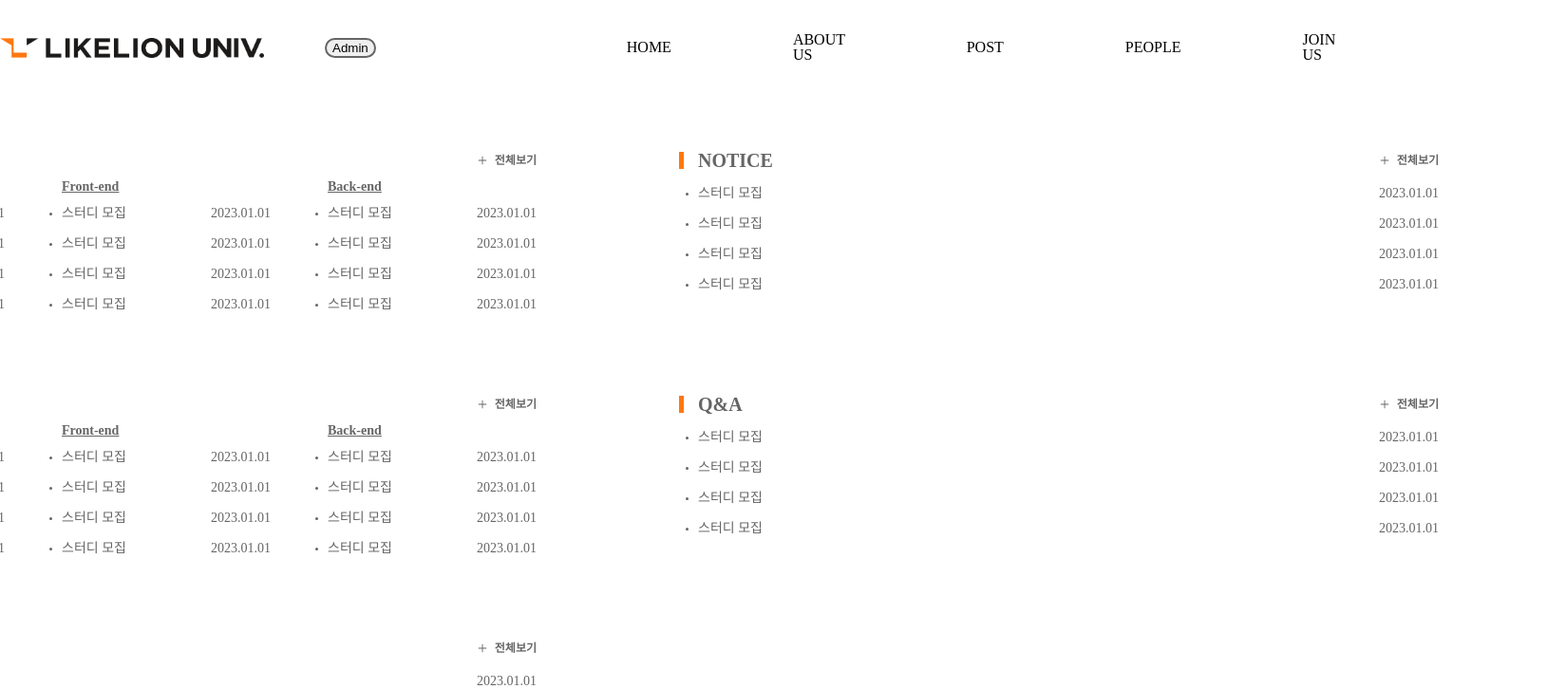
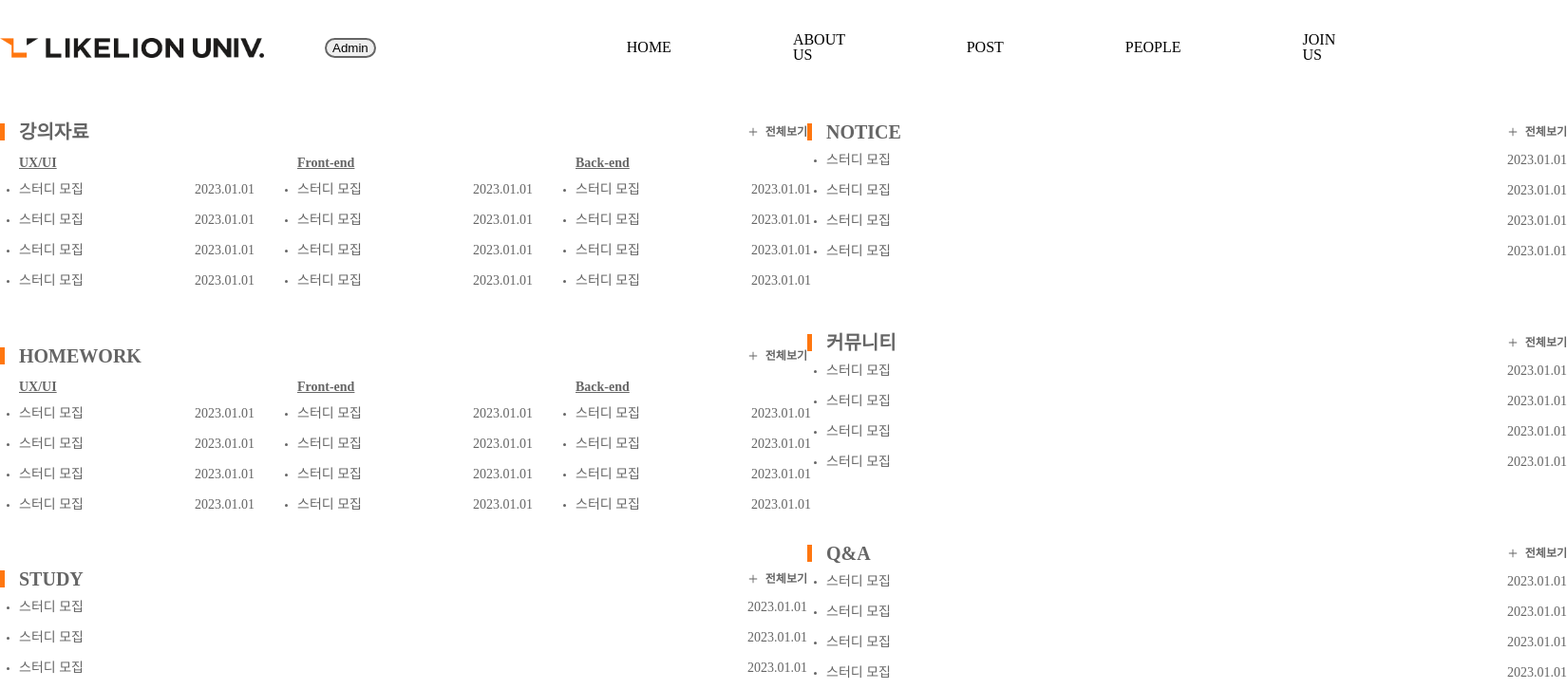
Before and after one commit to Likelion-YeungNam-Univ/yuLion_client, a React (Create React App) app: page /post in a window 1280 px wide. Shown: the top 726 px of the page at 95% size, 1650 px wide, since content can reach past the window. Built offline with nearby package versions, Linux system fonts and the light colour scheme.

Commit message:
Revert "post 목록 수정 & homework 페이지 추가"

```diff
--- a/src/pages/Home.js
+++ b/src/pages/Home.js
@@ -42,17 +42,10 @@ const Home = () => {
                 </div>
                 <div>
                     <div className="label-box">
-                        <Label>강의자료</Label>
+                        <Label>TEAM BILDING</Label>
                         <MoreRead/>
                     </div>
-                    <div className="track-box">
-                        {trackName.map((track, index)=>(
-                            <div key={index}>
-                                <b>{track}</b>
-                                <PreviewPostList/>
-                            </div>
-                        ))}
-                    </div>
+                    <PreviewPostList/>
                 </div>
             </div>
         </HomeLayout>
--- a/src/pages/Post.js
+++ b/src/pages/Post.js
@@ -5,10 +5,11 @@ import PreviewPostList from "../components/previewPost/PreviewPostList";
 
 const Post = () => {
     const trackName = ['UX/UI', 'Front-end', 'Back-end'];
+    const rightBoxLabel = ['NOTICE', '커뮤니티', 'Q&A'];
 
     return(
         <PostContainer>
-            <div className="grid-box">
+            <LeftBox>
                 <div>
                     <div className="label-box">
                         <Label>강의자료</Label>
@@ -22,13 +23,6 @@ const Post = () => {
                             </div>
                         ))}
                     </div>
-                </div>
-                <div>
-                    <div className="label-box">
-                        <Label>NOTICE</Label>
-                        <MoreRead/>
-                    </div>
-                    <PreviewPostList/>
                 </div>
                 <div>
                     <div className="label-box">
@@ -46,20 +40,34 @@ const Post = () => {
                 </div>
                 <div>
                     <div className="label-box">
-                        <Label>Q&A</Label>
+                        <Label>STUDY</Label>
                         <MoreRead/>
                     </div>
                     <PreviewPostList/>
                 </div>
                 <div>
                     <div className="label-box">
-                        <Label>STUDY</Label>
+                        <Label>TEAM BILDING</Label>
                         <MoreRead/>
                     </div>
                     <PreviewPostList/>
                 </div>
+
+            </LeftBox>
+            <RightBox>
+                <RightPost>
+                    {rightBoxLabel.map(label=>(
+                        <div key={label}>
+                            <div className="label-box">
+                                <Label>{label}</Label>
+                                <MoreRead/>
                             </div>
-            {/* <button>글쓰기</button> */}
+                            <PreviewPostList/>
+                        </div>
+                    ))}
+                </RightPost>
+                <button>글쓰기</button>
+            </RightBox>
         </PostContainer>
     )
 }
@@ -68,32 +76,29 @@ export default Post;
 
 const PostContainer = styled.div`
     display: flex;
-    justify-content: center;
-    margin-top: 50px;
+    justify-content: space-around;
+`;
 
-    .grid-box{
-        display: grid;
-        grid-template-columns: 800px 800px;
-        grid-template-rows: minmax(190px, auto);
-        grid-column-gap: 150px;
-        grid-row-gap: 60px;
-    }
+const LeftBox = styled.div`
+    width: 850px;
+    height: 867px;
+
+    display: flex;
+    flex-direction: column;
+    justify-content: space-between;
 
     .label-box{
         display: flex;
         align-items: center;
         justify-content: space-between;
-        margin: 10px 0px;
+        margin-top: 30px;
     }
 
     .track-box{
-        display: flex;
-        justify-content: space-between;
-
-        //PreviewPostList.js의 .list
-        .list {
-            width: 220px;
-        }
+        display: grid;
+        grid-template-columns: 268px 268px 268px;
+        grid-column-gap: 25px;
+        margin-top: 15px;
 
         b{
             margin-left: 20px;
@@ -102,13 +107,54 @@ const PostContainer = styled.div`
             color: #656565;
             text-decoration:underline;
         }
+    }
+`;
 
-        /* button{
+const RightBox = styled.div`
+    height: 867px;
+    display: flex;
+    flex-direction: column;
+    justify-content: space-between;
+    align-items: flex-end;
+
+    button{
         width: 80px;
         height: 40px;
         border: 2px solid #D1D1D1;
         background: none;
         margin-bottom: 20px;
         font-size: 16px;
-        } */
-}`;
+    }
+`;
+
+
+const RightPost = styled.div`
+    width: 800px;
+    height: 635px;
+
+    display: flex;
+    flex-direction: column;
+    justify-content: space-between;
+
+    .label-box{
+        display: flex;
+        align-items: center;
+        justify-content: space-between;
+        margin-top: 30px;
+    }
+
+    .track-box{
+        display: grid;
+        grid-template-columns: 268px 268px 268px;
+        grid-column-gap: 25px;
+        margin-top: 15px;
+
+        b{
+            margin-left: 20px;
+            font-weight: 700;
+            font-size: 14px;
+            color: #656565;
+            text-decoration:underline;
+        }
+    }
+`;
```
Lines whose indentation alone changed are shown as unchanged.
